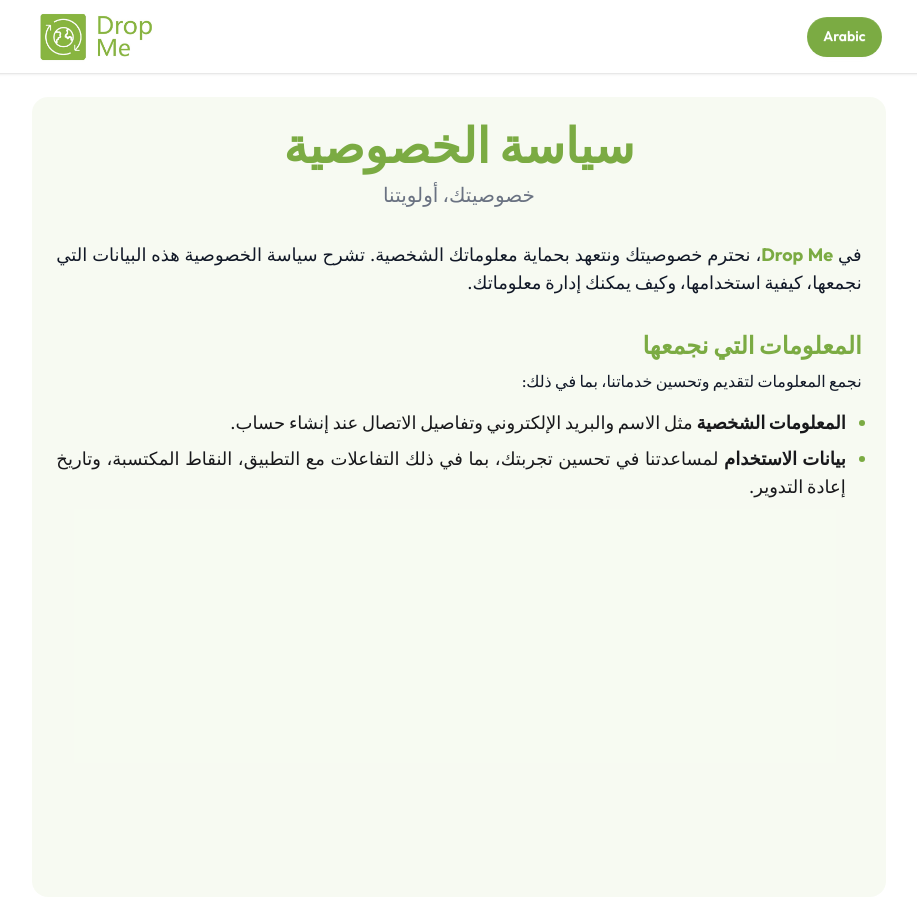
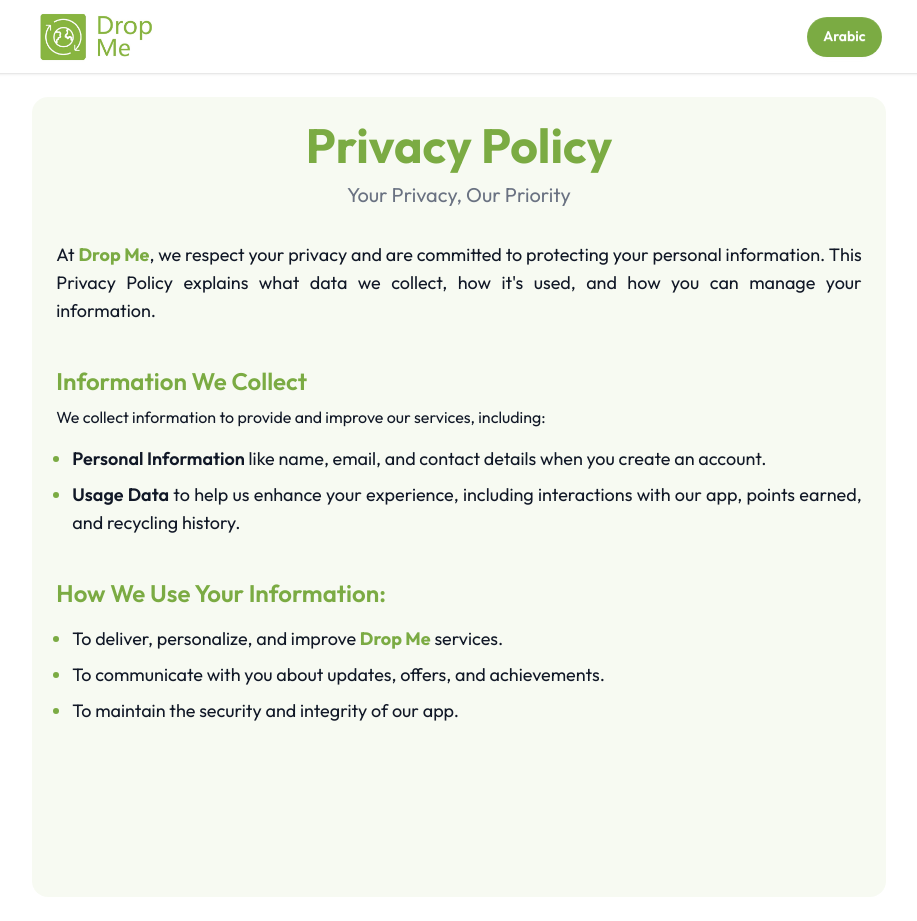
Before and after one commit to dropmeteamwork/Privacy-policy-, a React (Vite) app: page / in a window 1280 px wide. Shown: the whole page, without its empty margins (181-1098 px from the left). Built offline with nearby package versions, Linux system fonts and the light colour scheme.

Commit message:
feat: add how we-use-your-info

```diff
--- a/src/components/ContentCard.jsx
+++ b/src/components/ContentCard.jsx
@@ -2,14 +2,14 @@ import React, { useState } from "react";
 import translations from "../locales/translations.json";
 
 export default function ContentCard() {
-  const [lang, setLang] = useState("ar");
+  const [lang, setLang] = useState("en");
   const content = translations[lang].privacy_policy;
 
   return (
     <>
       <div
         dir={lang == "en" ? "ltr" : "rtl"}
-        className="rounded-2xl bg-secondary-color h-200 p-6 mt-4 mb-4 md:mt-6 md:mb-6"
+        className="rounded-2xl bg-secondary-color h-200 p-6 mt-4 mb-4 md:mt-6 md:mb-6 text-justify"
       >
         {/* The heading of the content */}
         <div className="text-center">
@@ -21,7 +21,7 @@ export default function ContentCard() {
           </h2>
         </div>
         {/* The introduction */}
-        <p className="text-text-color mt-8 mb-8 text-justify md:text-lg">
+        <p className="text-text-color mt-8 mb-10 text-justify md:text-lg">
           {content.intro_part_1}
           <span className="text-primary-color font-bold">
             {content.intro_highlight}
@@ -29,7 +29,7 @@ export default function ContentCard() {
           {content.intro_part_2}
         </p>
         {/* The information we collect */}
-        <div>
+        <div className="mb-10">
           <h3 className="font-semibold text-xl md:text-2xl mb-2 text-primary-color">
             {content.information_we_collect_heading}
           </h3>
@@ -37,11 +37,11 @@ export default function ContentCard() {
             {content.information_we_collect_paragraph_1}
           </p>
           <ul
-            className={`list-disc list-outside mt-4 space-y-2 marker:text-primary-color md:text-lg text-justify ${
+            className={`list-disc list-outside mt-4 space-y-2 marker:text-primary-color md:text-lg text-justify text-text-color ${
               lang == "en" ? "ml-4" : "mr-4"
             }`}
           >
-            <li className="">
+            <li>
               <span className="font-semibold">
                 {content.information_we_collect_personal_info_1}
               </span>
@@ -55,6 +55,28 @@ export default function ContentCard() {
             </li>
           </ul>
         </div>
+        {/* How we use the information */}
+        <div className="mb-10">
+          <h3 className="font-semibold text-xl md:text-2xl mb-2 text-primary-color">
+            {content.how_we_use_info_heading}
+          </h3>
+          <ul
+            className={`list-disc list-outside mt-4 space-y-2 marker:text-primary-color md:text-lg text-justify text-text-color ${
+              lang == "en" ? "ml-4" : "mr-4"
+            }`}
+          >
+            <li>
+              {content.how_we_use_info_item_1_1}
+              <span className="text-primary-color font-bold">
+                {content.how_we_use_info_item_1_2}
+              </span>
+              {content.how_we_use_info_item_1_3}
+            </li>
+
+            <li>{content.how_we_use_info_item_2}</li>
+            <li>{content.how_we_use_info_item_3}</li>
+          </ul>
+        </div>
       </div>
     </>
   );
--- a/src/locales/translations.json
+++ b/src/locales/translations.json
@@ -13,7 +13,9 @@
       "information_we_collect_usage_data_1": "Usage Data",
       "information_we_collect_usage_data_2": " to help us enhance your experience, including interactions with our app, points earned, and recycling history.",
       "how_we_use_info_heading": "How We Use Your Information:",
-      "how_we_use_info_item_1": "To deliver, personalize, and improve Drop Me services.",
+      "how_we_use_info_item_1_1": "To deliver, personalize, and improve ",
+      "how_we_use_info_item_1_2": "Drop Me",
+      "how_we_use_info_item_1_3": " services.",
       "how_we_use_info_item_2": "To communicate with you about updates, offers, and achievements.",
       "how_we_use_info_item_3": "To maintain the security and integrity of our app.",
       "your_control_heading": "Your Control Over Your Data:",
@@ -34,7 +36,9 @@
       "information_we_collect_usage_data_1": "بيانات الاستخدام",
       "information_we_collect_usage_data_2": "  لمساعدتنا في تحسين تجربتك، بما في ذلك التفاعلات مع التطبيق، النقاط المكتسبة، وتاريخ إعادة التدوير.",
       "how_we_use_info_heading": "كيفية استخدامنا لمعلوماتك",
-      "how_we_use_info_item_1": "لتقديم، تخصيص، وتحسين خدمات Drop Me",
+      "how_we_use_info_item_1_1": "لتقديم، تخصيص، وتحسين خدمات ",
+      "how_we_use_info_item_1_2": "Drop Me",
+      "how_we_use_info_item_1_3": ".",
       "how_we_use_info_item_2": "للتواصل معك حول التحديثات، العروض، والإنجازات.",
       "how_we_use_info_item_3": "للحفاظ على أمان وسلامة التطبيق.",
       "your_control_heading": "تحكمك في بياناتك:",
```
